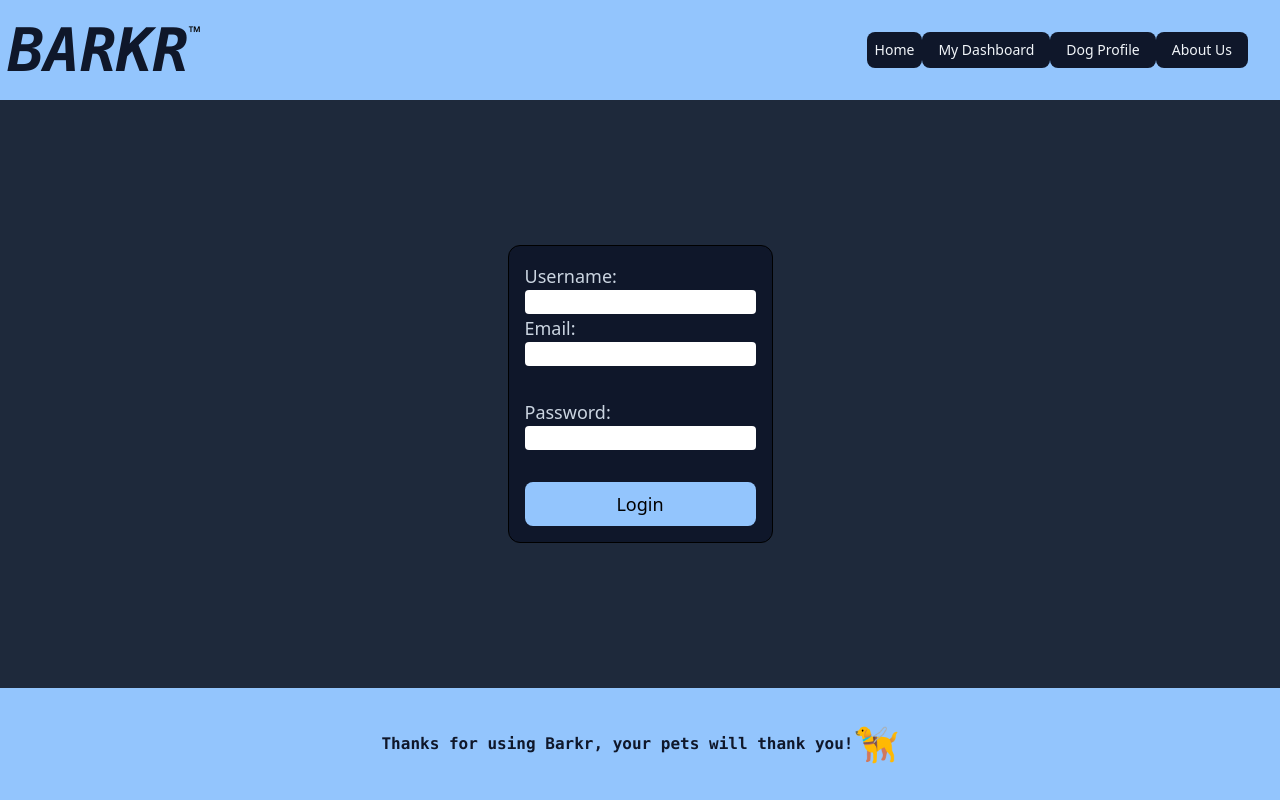
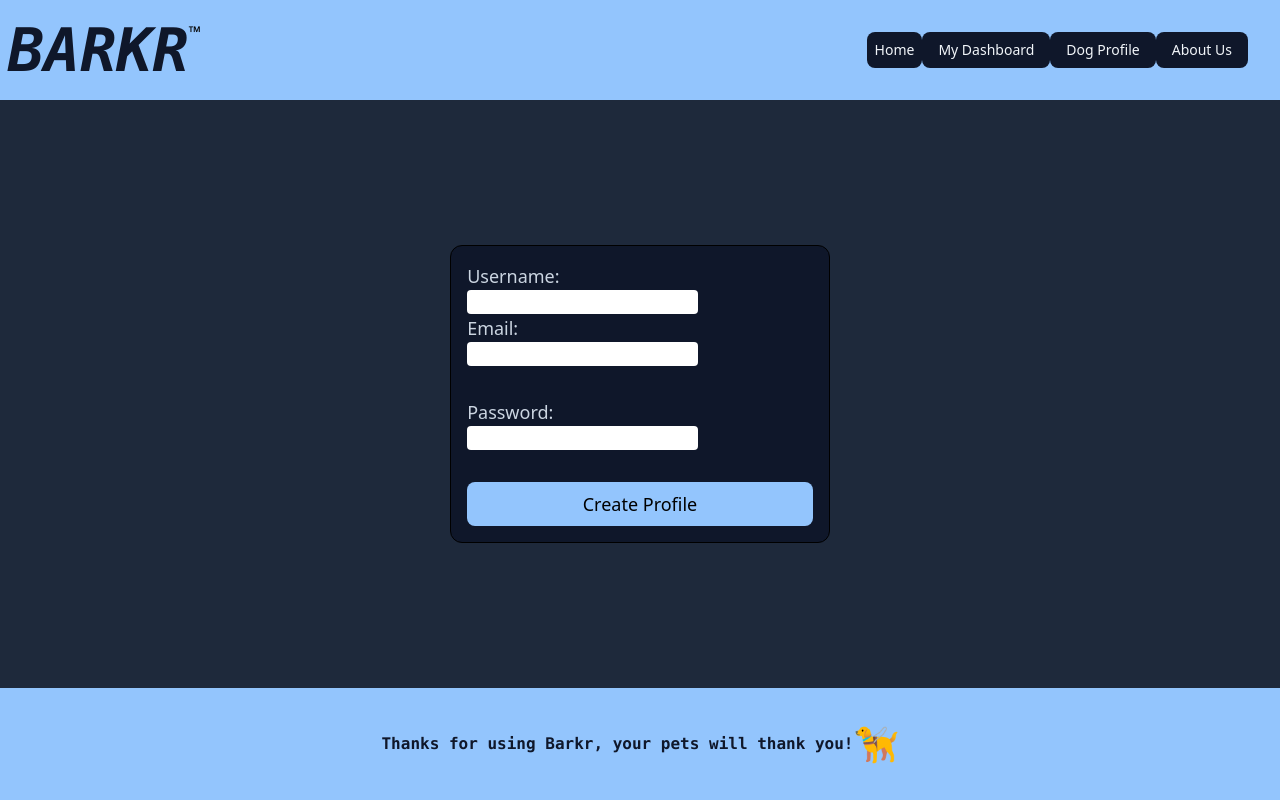
Before and after one commit to RosalvaMartinez/barkr, a React (Create React App) app in the folder client/: page / in a window 1280 px wide. Built offline with nearby package versions, Linux system fonts and the light colour scheme.

Commit message:
Create Signup page with SignupForm component

```diff
--- a/client/src/App.js
+++ b/client/src/App.js
@@ -1,4 +1,4 @@
-import SignupForm from './components/SignupForm.js';
+import Signup from './pages/Signup.js';
 import Layout from './components/Layout.js';
 import Login from './pages/Login.js';
 import React from "react";
@@ -12,7 +12,7 @@ function App() {
     <div className="flex flex-col h-screen">
       <Router>
         <Layout >
-          <Login />
+          <Signup />
         </Layout>
       </Router>
     </div>
--- a/client/src/pages/Signup.js
+++ b/client/src/pages/Signup.js
@@ -0,0 +1,11 @@
+import SignupForm from '../components/SignupForm.js'
+
+function Signup() {
+    return (
+        <>
+        <SignupForm />
+        </>
+    )
+};
+
+export default Signup;
```
